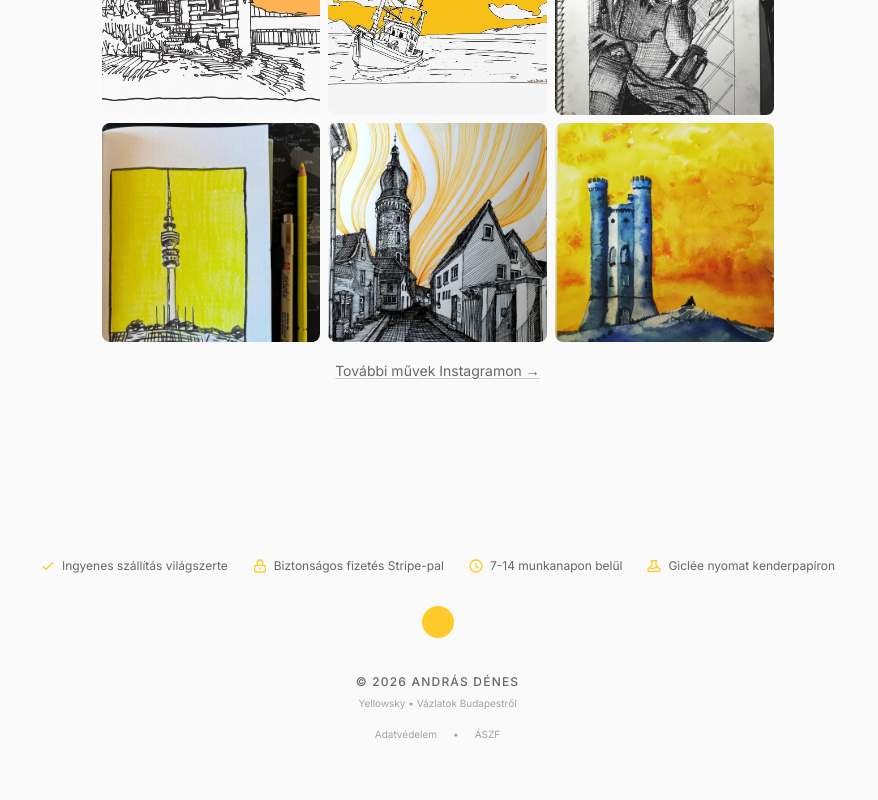
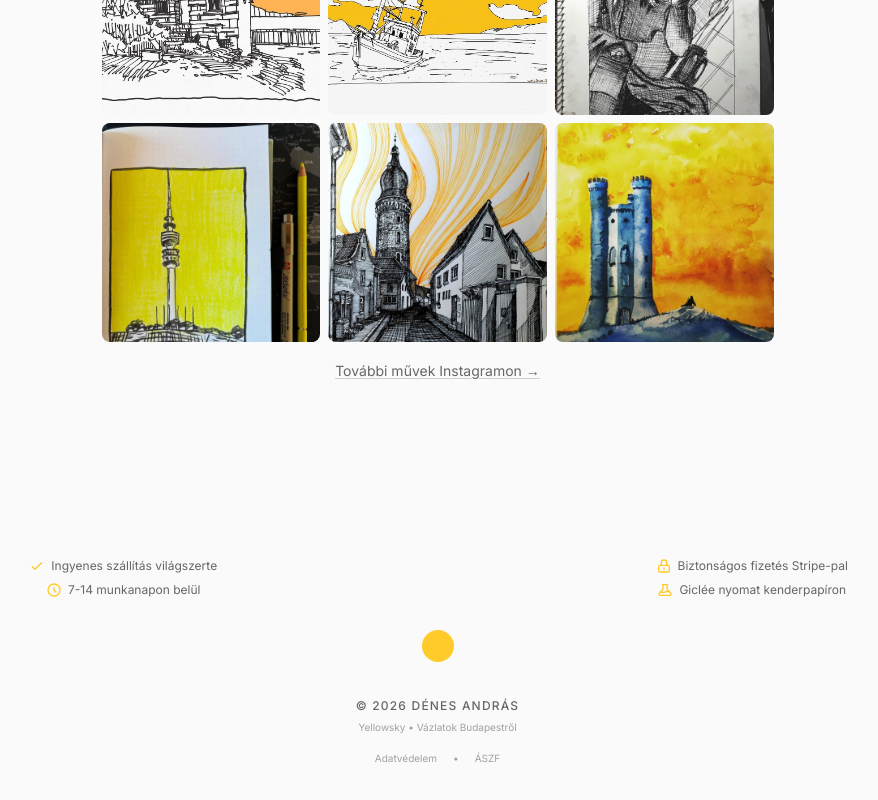
Before and after one commit to denandras/yellowsky, a Next.js app: page / in a window 1280 px wide. Shown: the part 1295-2095 px from the top of the page, without its empty margins (195-1073 px from the left). Built offline with nearby package versions, Linux system fonts and the light colour scheme; no server answers.

Commit message:
fix: footer perks in 2x2 grid, Hungarian name order

```diff
--- a/components/home-page-client.tsx
+++ b/components/home-page-client.tsx
@@ -298,8 +298,8 @@ export default function HomePageClient({ initialLanguage, communityPosts = [] }:
         <BottomNav active="home" />
 
         <footer className="bg-background-light py-12 pb-32 text-center">
-          {/* Trust signals */}
-          <div className="mb-8 flex flex-wrap justify-center gap-x-6 gap-y-2 px-4 text-xs text-text-muted">
+          {/* Trust signals - 2x2 grid on desktop */}
+          <div className="mb-8 grid grid-cols-2 justify-items-center gap-x-6 gap-y-2 px-4 text-xs text-text-muted">
             <span className="flex items-center gap-1.5">
               <svg className="size-4 text-primary" fill="none" viewBox="0 0 24 24" stroke="currentColor" strokeWidth={2}>
                 <path strokeLinecap="round" strokeLinejoin="round" d="M5 13l4 4L19 7" />
@@ -329,7 +329,7 @@ export default function HomePageClient({ initialLanguage, communityPosts = [] }:
             <BrandMark size={32} />
           </div>
           <p className="mb-1.5 text-xs font-medium tracking-widest text-text-muted uppercase">
-            © {currentYear} András Dénes
+            © {currentYear} {language === "hu" ? "Dénes András" : "András Dénes"}
           </p>
           <p className="mb-4 text-[10px] text-text-muted/60">
             {labels.footerTagline}
```
